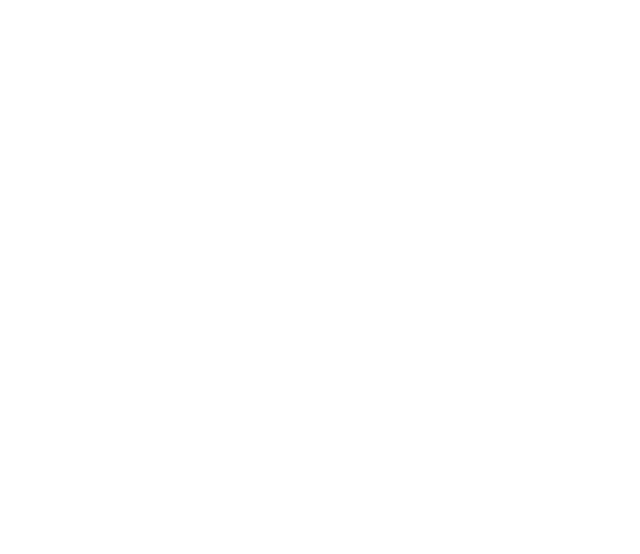
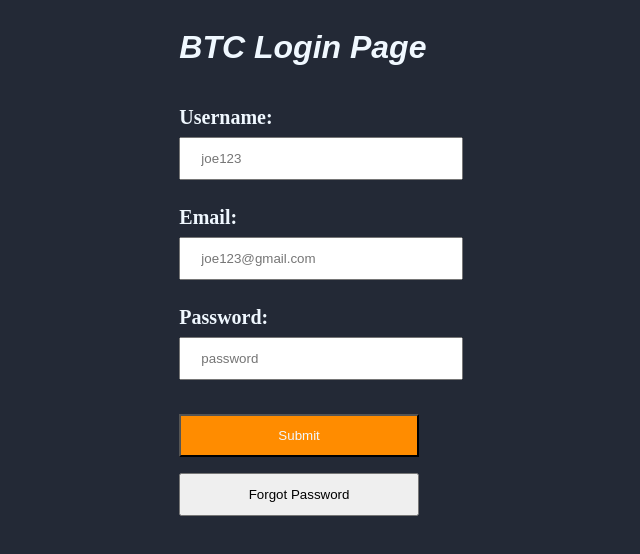
Before and after one commit to Michaelazcano/password-mgr-frontend, a plain HTML site: page index.html in a window 1280 px wide. Shown: the whole page, without its empty margins (301-941 px from the left). Drawn offline with Linux system fonts and the light colour scheme.

Commit message:
init my project

```diff
--- a/index.html
+++ b/index.html
@@ -2,10 +2,72 @@
 <html lang="en">
 <head>
     <meta charset="UTF-8">
-    <meta name="viewport" content="width=device-width, initial-scale=1.0">
-    <title>Password manager</title>
+    <title>Password Manager</title>
+    <link rel="stylesheet" type="text/css" href="styles/common.css">
+    <style type="text/css">
+        .main{
+            display: flex;
+            align-items: center;
+            justify-content: center;
+        }
+        input{
+            width: 75%;
+            padding: 12px 20px;
+            margin: 8px 0;
+        }
+        .submitBtn{
+            background-color: darkorange;
+            color: aliceblue;
+
+        }
+        .submitBtn:hover{
+            background-color: bisque;
+            color: #232936;
+
+        }
+        label{
+            font-size: 15pt;
+            text-align: left;
+        }
+        h1{
+            font-family: Arial, Helvetica, sans-serif;
+        }
+        body{
+            background-color: #232936;
+            color: aliceblue;
+        }
+
+
+    </style>
 </head>
 <body>
+<div class="container-fluid main">
+    <div>
+        <h1><em>BTC Login Page</em></h1>
+
+        <br>
+
+        <label for="username"><b>Username: </b></label>
+        <input type="text" id="username" name="username" placeholder="joe123" required>
+
+        <br><br>
+
+        <label for="email"><b>Email:</b></label>
+        <input type="email" id="email" name="email" placeholder="joe123@gmail.com" required>
+
+        <br><br>
+
+        <label for="password"><b>Password:</b></label>
+        <input type="password" name="password" id="password" placeholder="password" required>
+
+        <br><br>
+
+        <input class="submitBtn" type="submit" name="submit" value="Submit">
+        <input class="forgotBtn" type="button" name="forgot" value="Forgot Password">
+    </div>
+</div>
+
+
 
 </body>
 </html>
```
